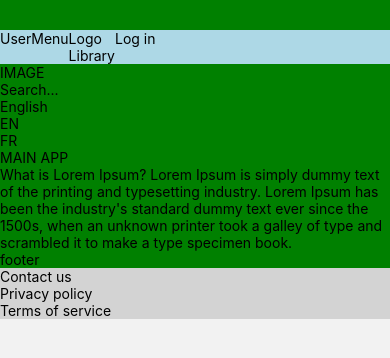
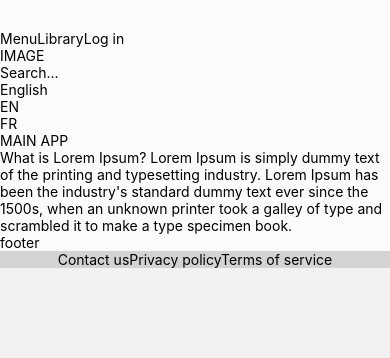
Before and after one commit to ntacv/biblisere, a React Native app: screen /Homepage in a window 390 px wide. Shown: the top 358 px of the page. Built offline with nearby package versions, Linux system fonts and the light colour scheme.

Commit message:
feat: styling with variables remove functionnal colors and add primary color

```diff
--- a/App.tsx
+++ b/App.tsx
@@ -3,13 +3,23 @@ import {
   createNativeStackNavigator,
   NativeStackNavigationProp,
 } from "@react-navigation/native-stack";
-import { SafeAreaView } from "react-native-safe-area-context";
+import { SafeAreaProvider } from "react-native-safe-area-context";
 
 import Homepage from "components/homepage/Homepage";
 import User from "components/user/User";
 import { StackParamList } from "types";
 
 const Stack = createNativeStackNavigator<StackParamList>();
+
+export default function App() {
+  return (
+    <NavigationContainer>
+      <SafeAreaProvider>
+        <RootStack />
+      </SafeAreaProvider>
+    </NavigationContainer>
+  );
+}
 
 const RootStack = () => {
   return (
@@ -23,11 +33,3 @@ const RootStack = () => {
     </Stack.Navigator>
   );
 };
-
-export default function App() {
-  return (
-    <NavigationContainer>
-      <RootStack />
-    </NavigationContainer>
-  );
-}
--- a/components/Title.tsx
+++ b/components/Title.tsx
@@ -1,14 +1,15 @@
 import React from "react";
 import { Text, View } from "react-native";
 import styled from "styled-components";
+import { colors } from "styles/Variables";
 
 const TextTitle = styled(Text)`
+  color: ${colors.primary};
   font-size: 30px;
   font-weight: bold;
   text-align: center;
 `;
 const ViewTitle = styled(View)`
-  background: red;
   flex: 1;
   display: flex;
   flex-direction: row;
@@ -18,7 +19,7 @@ const ViewTitle = styled(View)`
 const Title = ({ children }) => {
   return (
     <ViewTitle>
-      <Text>Logo</Text>
+      <Text></Text>
       <TextTitle>{children}</TextTitle>
     </ViewTitle>
   );
--- a/components/button/TouchableContainer.tsx
+++ b/components/button/TouchableContainer.tsx
@@ -1,21 +1,28 @@
 import React from "react";
 import { Text, TouchableOpacity, View } from "react-native";
-import { useNavigation } from "@react-navigation/native";
+import { NavigationProp, useNavigation } from "@react-navigation/native";
 import styled from "styled-components";
+
+import { StackParamList } from "types";
+import { colors } from "styles/Variables";
 
 const TextInside = styled(Text)`
   font-size: 20px;
   text-align: center;
 `;
 const ViewInside = styled(View)`
-  background: lightblue;
+  background: ${colors.secondary};
 `;
 
 const TouchableContainer = ({ children, route = undefined }) => {
-  const navigation = useNavigation();
+  const navigation = useNavigation<NavigationProp<StackParamList>>();
 
   return (
-    <TouchableOpacity>
+    <TouchableOpacity
+      onPress={() =>
+        navigation.navigate(route !== undefined ? route : "Homepage")
+      }
+    >
       <ViewInside>
         <TextInside>{children}</TextInside>
       </ViewInside>
--- a/components/homepage/Homepage.tsx
+++ b/components/homepage/Homepage.tsx
@@ -14,54 +14,21 @@ import { useTranslation } from "react-i18next";
 import styled from "styled-components/native";
 
 import { StackParamList } from "types";
-import { color, size } from "styles/Variables";
+import { colors, size } from "styles/Variables";
 
 import TouchableContainer from "components/button/TouchableContainer";
 import TextTranslated from "localization/TextTranslated";
 import ChooseLanguage from "localization/ChooseLanguage";
 import Title from "components/Title";
 import Menu from "components/menu/Menu";
-
-/*
-const Component = Platform.select({
-  ios: () => require("ComponentIOS"),
-  android: () => require("ComponentAndroid"),
-})();
-*/
-
-const ViewHome = styled(View)`
-  background: green;
-`;
-
-const ViewHeader = styled(View)`
-  background: lightblue;
-  display: flex;
-  flex-direction: row;
-
-  ${(props) =>
-    props.os === "ios"
-      ? `
-      margin: ` +
-        size.header.ios +
-        `px 0 0 0;`
-      : `
-      margin: ` +
-        size.header.android +
-        `px 0 0 0;`}
-`;
-const ViewFooter = styled(View)`
-  background: lightgrey;
-  text-align: center;
-`;
-const ViewFilters = styled(View)`
-  display: none;
-  background: yellow;
-`;
+import { TextCentered } from "styles/Styles";
+import { useSafeAreaInsets } from "react-native-safe-area-context";
 
 function Homepage() {
   const os = Platform.OS;
   const navigation = useNavigation<NavigationProp<StackParamList>>();
   const { t } = useTranslation();
+  const insets = useSafeAreaInsets();
 
   const [menuVisible, setMenuVisible] = useState(false);
 
@@ -70,15 +37,12 @@ function Homepage() {
   };
 
   return (
-    <SafeAreaView>
-      <ViewHome>
+    <>
+      <ViewHome style={{ paddingTop: insets.top }}>
         <ViewFilters>
           <TextTranslated>components:filter:title</TextTranslated>
         </ViewFilters>
         <ViewHeader os={os}>
-          <TouchableOpacity onPress={() => navigation.navigate("User")}>
-            <TextTranslated>user:title</TextTranslated>
-          </TouchableOpacity>
           <TouchableOpacity onPress={() => toggleMenu()}>
             <TextTranslated>menu:title</TextTranslated>
           </TouchableOpacity>
@@ -98,17 +62,48 @@ function Homepage() {
             <ChooseLanguage />
           </View>
           <Text>MAIN APP</Text>
-          <TextTranslated style={{ fontSize: 20 }}>lorem:long</TextTranslated>
+          <TextTranslated>lorem:long</TextTranslated>
           <Text>footer</Text>
         </ScrollView>
         <ViewFooter>
-          <TextTranslated>footer:contact</TextTranslated>
-          <TextTranslated>footer:privacy</TextTranslated>
-          <TextTranslated>footer:terms</TextTranslated>
+          <TextCentered>
+            <TextTranslated>footer:contact</TextTranslated>
+            <TextTranslated>footer:privacy</TextTranslated>
+            <TextTranslated>footer:terms</TextTranslated>
+          </TextCentered>
         </ViewFooter>
         {menuVisible ? <Menu /> : null}
       </ViewHome>
-    </SafeAreaView>
+    </>
   );
 }
 export default Homepage;
+
+const ViewHome = styled(View)`
+  background-color: ${colors.background};
+  color: ${colors.primary};
+`;
+
+const ViewHeader = styled(View)`
+  display: flex;
+  flex-direction: row;
+
+  ${(props) =>
+    props.os === "ios"
+      ? `
+      margin: ` +
+        size.header.top.ios +
+        `px 0 0 0;`
+      : `
+      margin: ` +
+        size.header.top.android +
+        `px 0 0 0;`}
+`;
+const ViewFooter = styled(View)`
+  background: ${colors.footer};
+  display: flex;
+`;
+const ViewFilters = styled(View)`
+  display: none;
+  background: ${colors.filters};
+`;
--- a/components/menu/Menu.tsx
+++ b/components/menu/Menu.tsx
@@ -3,14 +3,16 @@ import { NavigationProp, useNavigation } from "@react-navigation/native";
 import styled from "styled-components/native";
 
 import { StackParamList } from "types";
-import { size } from "../../styles/Variables";
-import TextTranslated from "../../localization/TextTranslated";
+import { colors, size } from "styles/Variables";
+import TextTranslated from "localization/TextTranslated";
 import TouchableContainer from "components/button/TouchableContainer";
 
 const ViewMenu = styled(View)<{ visible: string }>`
-  background: red;
+  background: ${colors.footer};
   position: absolute;
   top: 100px;
+  min-width: 50%;
+  min-height: 200px;
 `;
 
 const Menu = () => {
--- a/localization/ChooseLanguage.tsx
+++ b/localization/ChooseLanguage.tsx
@@ -1,24 +1,18 @@
 import React from "react";
 import { TouchableOpacity, View, Text } from "react-native";
-import { useTranslation } from "react-i18next";
 
 import TextTranslated from "localization/TextTranslated";
 import i18next from "localization/i18n";
 
 const ChooseLanguage = () => {
-  const { t } = useTranslation();
   return (
     <View>
       <TextTranslated>config:language</TextTranslated>
       <TouchableOpacity onPress={() => i18next.changeLanguage("en")}>
-        <TextTranslated style={{ color: "green", backgroundColor: "red" }}>
-          components:translate:en
-        </TextTranslated>
+        <TextTranslated>components:translate:en</TextTranslated>
       </TouchableOpacity>
       <TouchableOpacity onPress={() => i18next.changeLanguage("fr")}>
-        <TextTranslated style={{ color: "green", backgroundColor: "red" }}>
-          components:translate:fr
-        </TextTranslated>
+        <TextTranslated>components:translate:fr</TextTranslated>
       </TouchableOpacity>
     </View>
   );
--- /dev/null
+++ b/styles/Styles.ts
@@ -0,0 +1,6 @@
+import { Text } from "react-native";
+import { styled } from "styled-components/native";
+
+export const TextCentered = styled(Text)`
+  text-align: center;
+`;
--- a/styles/Variables.ts
+++ b/styles/Variables.ts
@@ -1,20 +1,26 @@
-export const headerSizeIos = 60;
-export const headerSizeAndroid = 30;
-
 export const size = {
   title: {
     main: 30,
   },
   header: {
-    ios: headerSizeIos,
-    android: headerSizeAndroid,
+    top: {
+      ios: 0,
+      android: 30,
+    },
+    ios: 100,
+    android: 100,
   },
 };
 
-export const color = {
-  primary: "green",
-  secondary: "red",
-  header: "lightblue",
+export const colors = {
+  primary: "#34A6BD",
+  secondary: "#48EE5B",
+  background: "#FCFAFA",
+  header: "#9BF0FF",
   footer: "lightgrey",
   filters: "yellow",
+  danger: "red",
+  warning: "orange",
+  success: "green",
 };
+export const fonts = {};
```
